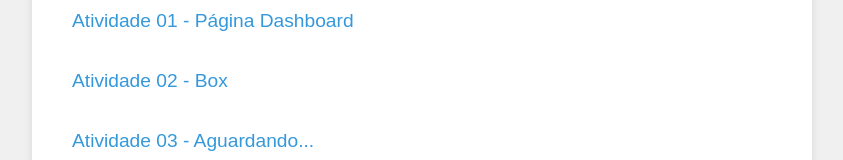
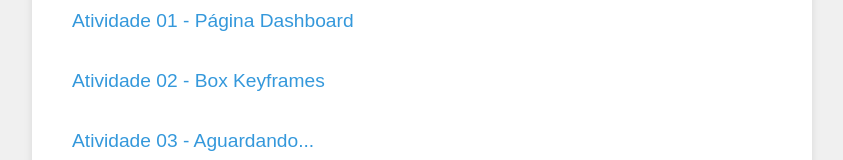
Before and after one commit to juviane45/GitPages, a plain HTML site: page index.html in a window 1280 px wide. Shown: the part 383-543 px from the top of the page, without its empty margins (218-1061 px from the left). Drawn offline with Linux system fonts and the light colour scheme.

Commit message:
Update index.html

```diff
--- a/index.html
+++ b/index.html
@@ -69,7 +69,7 @@
         <h3>PROGRAMAÇÃO WEB 2024.2</h3>
 
         <a href="1/index.html">Atividade 01 - Página Dashboard </a> <br>
-        <a href="02">Atividade 02 - Box </a>  <br>
+        <a href="02">Atividade 02 - Box Keyframes </a>  <br>
         <a href="03">Atividade 03 - Aguardando...</a> <br>
     </div>
 
```
